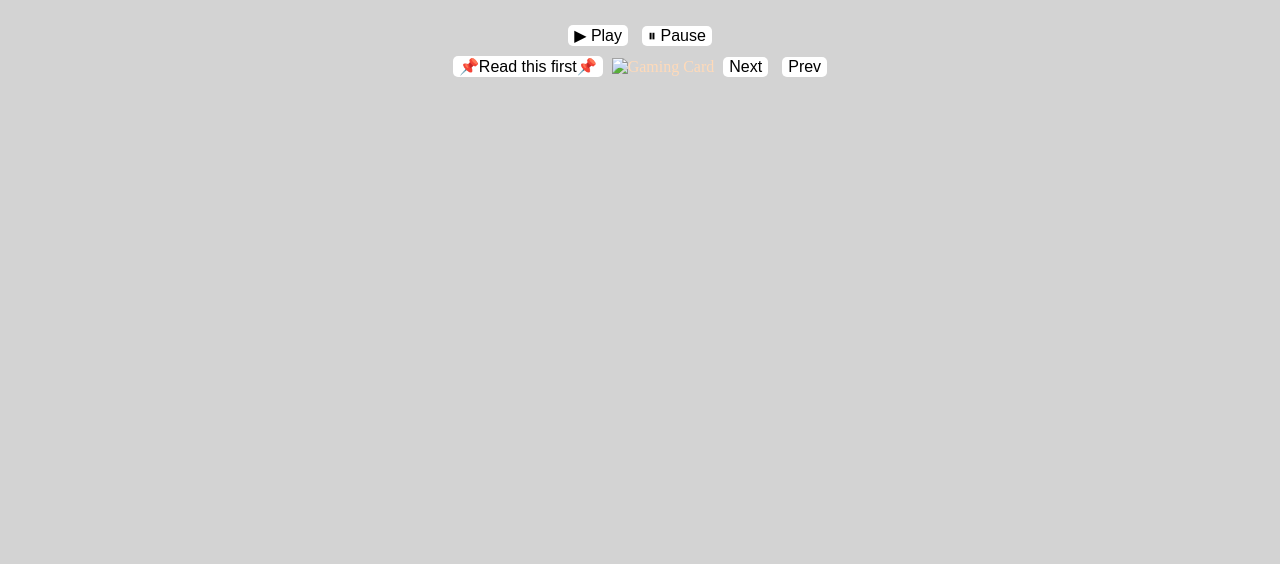
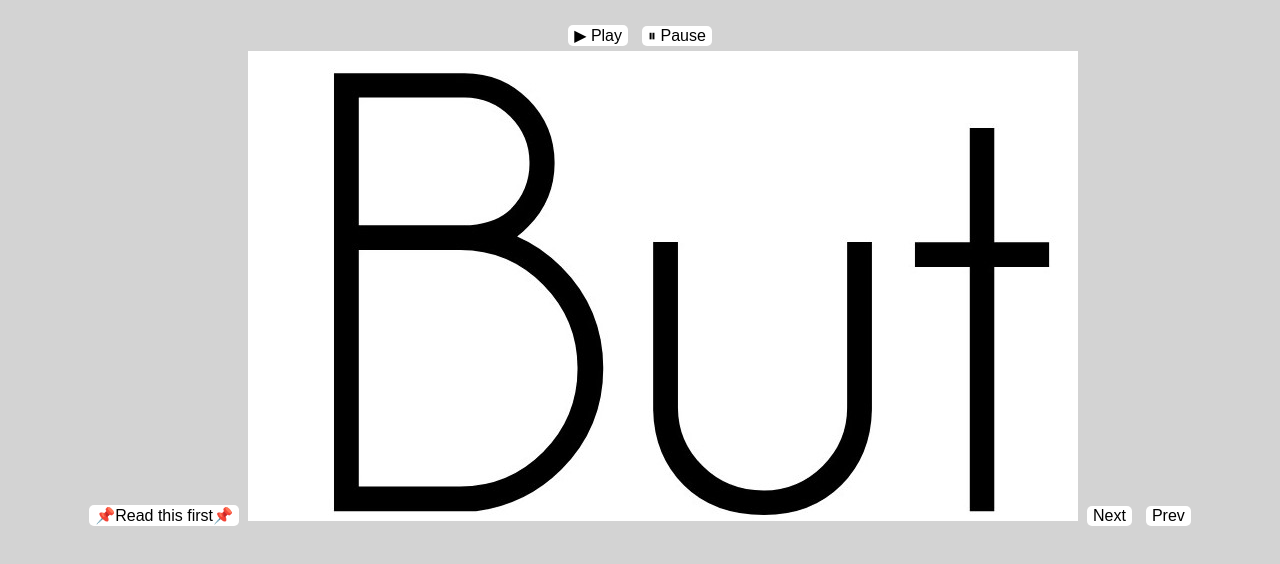
Before and after one commit to Christal-1/Birthday-card, a plain HTML site: page letter.html in a window 1280 px wide. Drawn offline with Linux system fonts and the light colour scheme.

Commit message:
Update letter.html

```diff
--- a/letter.html
+++ b/letter.html
@@ -86,7 +86,7 @@
 
 
         </p>
-        <img src="images/buts.jpg" alt="Gaming Card">
+        <img src="buts.jpg" alt="Gaming Card">
 
         <button id="next-btn">Next</button>
         <button id="prev-btn">Prev</button>
```
